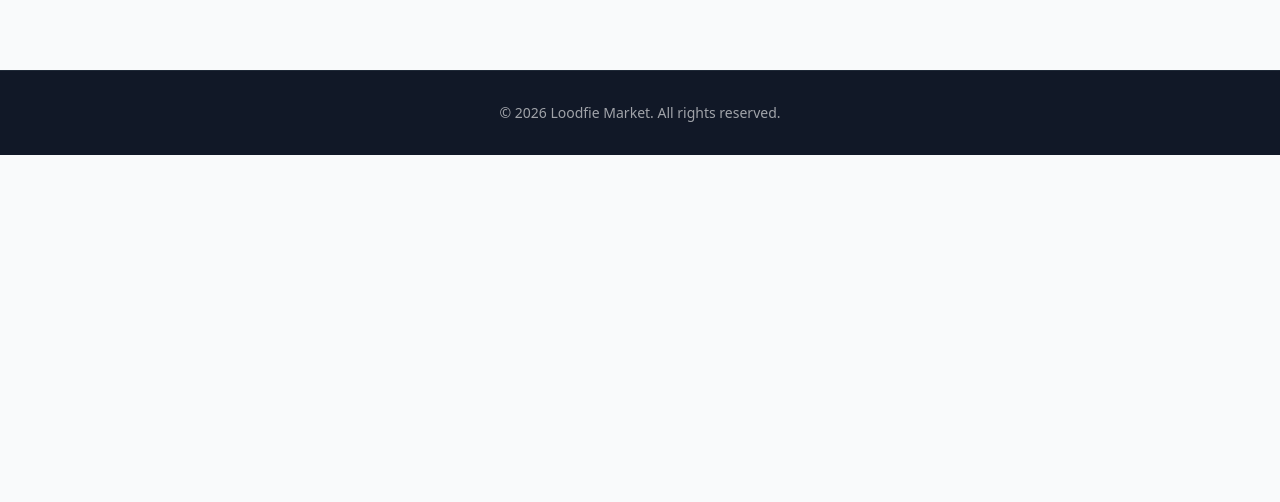
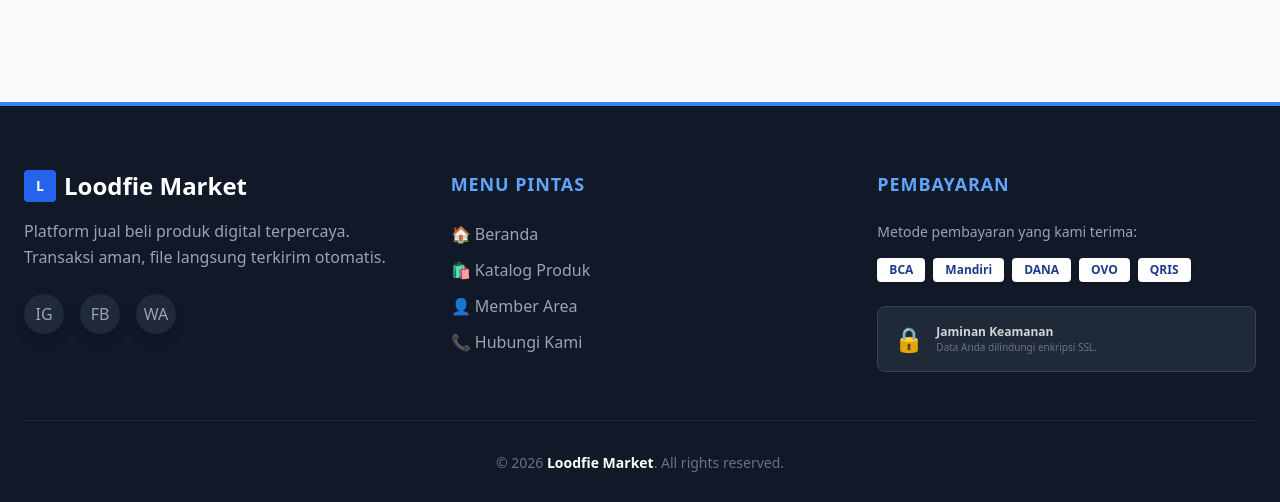
Before and after one commit to loodfie/loodfie_market, a Next.js app: page / in a window 1280 px wide. Shown: the part 778-1280 px from the top of the page. Before the commit the page ends 933 px from the top, so only its background shows below. Built offline with nearby package versions, Linux system fonts and the light colour scheme; no server answers; the database is empty.

Commit message:
Update footer jadi link aktif

```diff
--- a/app/page.tsx
+++ b/app/page.tsx
@@ -189,8 +189,82 @@
         </div>
       </div>
 
-      <footer className="bg-gray-900 text-white text-center py-8 mt-12 border-t border-gray-800">
-        <p className="text-sm opacity-60 font-medium">&copy; {new Date().getFullYear()} {toko.nama_toko}. All rights reserved.</p>
+     {/* FOOTER PREMIUM V2 (LINK AKTIF) */}
+      <footer className="bg-gray-900 text-white pt-16 pb-8 mt-20 border-t-4 border-blue-500">
+        <div className="container mx-auto px-6">
+          <div className="grid grid-cols-1 md:grid-cols-3 gap-12 mb-12">
+
+            {/* Kolom 1: Brand & Sosmed Aktif */}
+            <div>
+              <h3 className="text-2xl font-bold mb-4 flex items-center gap-2">
+                <span className="bg-blue-600 text-white w-8 h-8 rounded flex items-center justify-center text-sm">L</span>
+                {toko.nama_toko}
+              </h3>
+              <p className="text-gray-400 leading-relaxed mb-6">
+                Platform jual beli produk digital terpercaya. Transaksi aman, file langsung terkirim otomatis.
+              </p>
+
+              {/* SOSMED AKTIF (Ganti linknya nanti ya) */}
+              <div className="flex gap-4">
+                <a href="https://instagram.com" target="_blank" className="w-10 h-10 rounded-full bg-gray-800 flex items-center justify-center text-gray-400 hover:bg-pink-600 hover:text-white transition cursor-pointer shadow-lg">
+                  IG
+                </a>
+                <a href="https://facebook.com" target="_blank" className="w-10 h-10 rounded-full bg-gray-800 flex items-center justify-center text-gray-400 hover:bg-blue-600 hover:text-white transition cursor-pointer shadow-lg">
+                  FB
+                </a>
+                {/* Tombol WA di Footer */}
+                <a href="https://wa.me/6285314445959" target="_blank" className="w-10 h-10 rounded-full bg-gray-800 flex items-center justify-center text-gray-400 hover:bg-green-500 hover:text-white transition cursor-pointer shadow-lg">
+                  WA
+                </a>
+              </div>
+            </div>
+
+            {/* Kolom 2: Link Cepat */}
+            <div>
+              <h4 className="text-lg font-bold mb-6 text-blue-400 uppercase tracking-wider">Menu Pintas</h4>
+              <ul className="space-y-3 text-gray-400">
+                <li><Link href="/" className="hover:text-blue-400 transition flex items-center gap-2">🏠 Beranda</Link></li>
+                <li><button onClick={() => document.getElementById('produk-area')?.scrollIntoView({behavior: 'smooth'})} className="hover:text-blue-400 transition flex items-center gap-2">🛍️ Katalog Produk</button></li>
+                <li><Link href="/dashboard" className="hover:text-blue-400 transition flex items-center gap-2">👤 Member Area</Link></li>
+
+                {/* Hubungi Kami -> Ke WhatsApp */}
+                <li>
+                  <a href="https://wa.me/628585314445959" target="_blank" className="hover:text-green-400 transition flex items-center gap-2">
+                    📞 Hubungi Kami
+                  </a>
+                </li>
+              </ul>
+            </div>
+
+            {/* Kolom 3: Badge Pembayaran (Hanya Info) */}
+            <div>
+              <h4 className="text-lg font-bold mb-6 text-blue-400 uppercase tracking-wider">Pembayaran</h4>
+              <p className="text-gray-400 mb-4 text-sm">Metode pembayaran yang kami terima:</p>
+
+              <div className="flex flex-wrap gap-2">
+                <span className="bg-white text-blue-900 px-3 py-1 rounded font-bold text-xs shadow cursor-default" title="Tersedia">BCA</span>
+                <span className="bg-white text-blue-900 px-3 py-1 rounded font-bold text-xs shadow cursor-default" title="Tersedia">Mandiri</span>
+                <span className="bg-white text-blue-900 px-3 py-1 rounded font-bold text-xs shadow cursor-default" title="Tersedia">DANA</span>
+                <span className="bg-white text-blue-900 px-3 py-1 rounded font-bold text-xs shadow cursor-default" title="Tersedia">OVO</span>
+                <span className="bg-white text-blue-900 px-3 py-1 rounded font-bold text-xs shadow cursor-default" title="Tersedia">QRIS</span>
+              </div>
+
+              <div className="mt-6 p-4 bg-gray-800 rounded-lg border border-gray-700 flex items-center gap-3">
+                <span className="text-2xl">🔒</span>
+                <div>
+                  <p className="text-xs text-gray-300 font-bold">Jaminan Keamanan</p>
+                  <p className="text-[10px] text-gray-500">Data Anda dilindungi enkripsi SSL.</p>
+                </div>
+              </div>
+            </div>
+          </div>
+
+          <div className="border-t border-gray-800 pt-8 text-center">
+            <p className="text-gray-500 text-sm">
+              &copy; {new Date().getFullYear()} <span className="text-white font-bold">{toko.nama_toko}</span>. All rights reserved.
+            </p>
+          </div>
+        </div>
       </footer>
     </div>
   );
```
